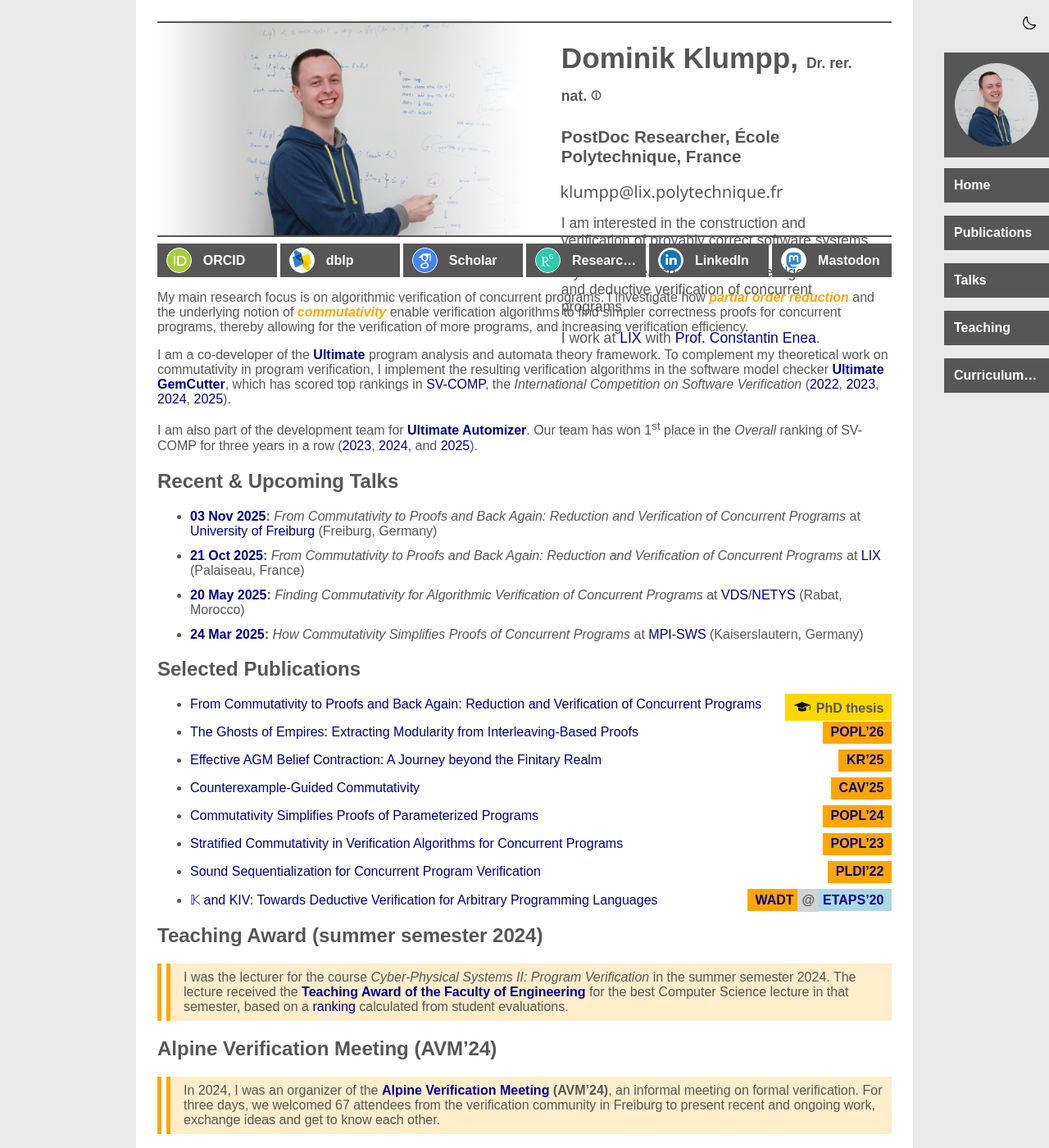
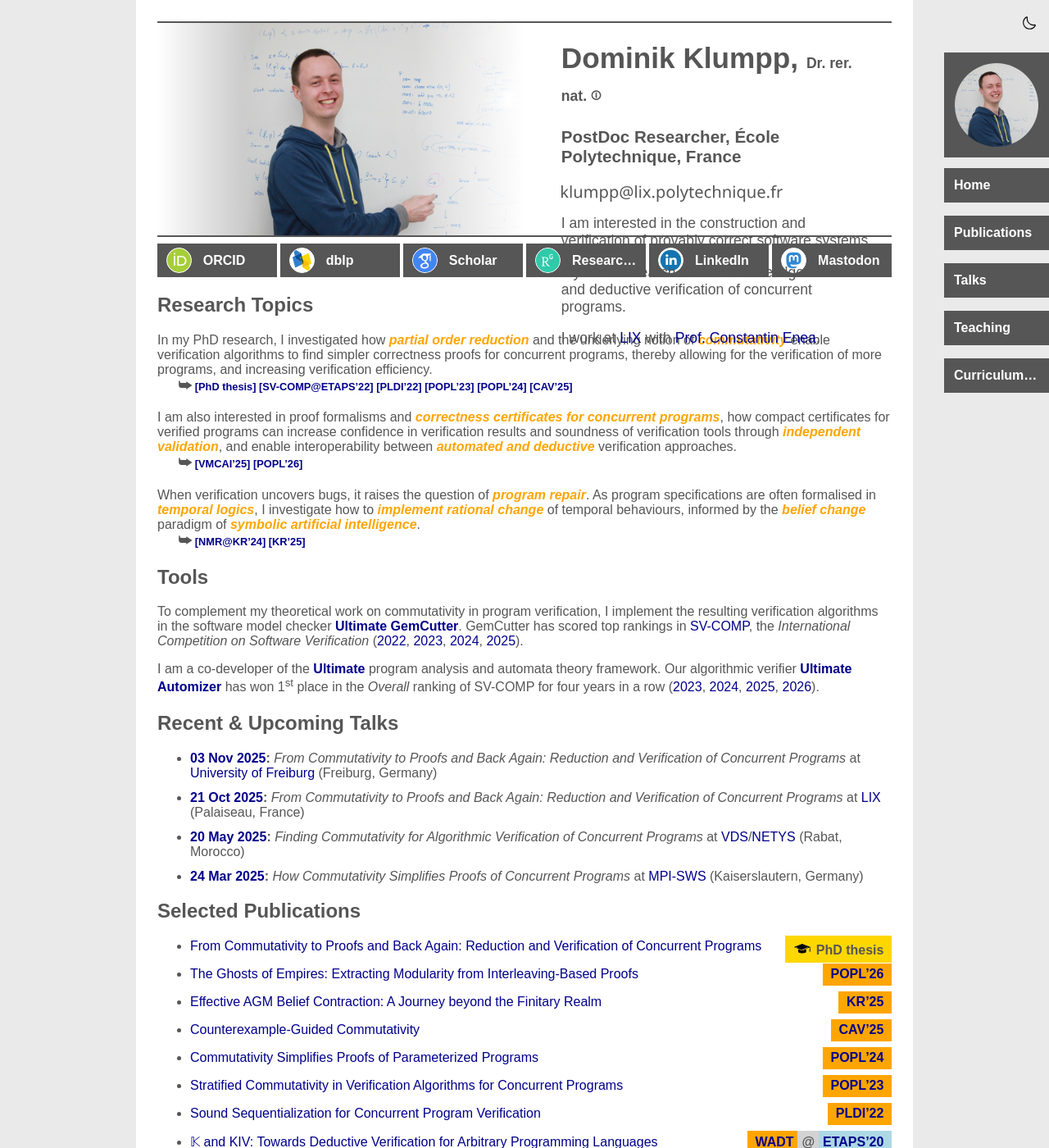
Before and after one commit to maul-esel/personal-website, a Jekyll site: the page built from index.markdown, in a window 1280 px wide and 1400 px high. Shown: the whole window at 82% size. Built offline with Jekyll 4.4.1, drawn with Linux system fonts in a browser that asks for light colours.

Commit message:
update homepage: list of research topics, tools

```diff
--- /dev/null
+++ b/_includes/reflist.markdown
@@ -0,0 +1,15 @@
+<span class="reflist">
+{%- for ref in include.references -%}
+  {%- assign pub = site.publications | find_exp: "pub", "pub.pub_id == ref" %}
+  {%- if pub.workshop -%}
+    {%- assign venue = pub.workshop | append: '@' | append: pub.conference -%}
+  {%- elsif pub.conference -%}
+    {%- assign venue = pub.conference -%}
+  {%- elsif pub.thesis_type -%}
+    {%- assign venue = pub.thesis_type | append: ' thesis' -%}
+  {%- else -%}
+    {%- assign venue = '' -%}
+  {%- endif %}
+  <a href="{{ '/publications/#pub-' | append: pub.pub_id | relative_url }}" title="{{pub.title}}{{ venue }}">[{{venue}}]</a>
+{%- endfor %}
+</span>
--- a/index.markdown
+++ b/index.markdown
@@ -100,19 +100,43 @@ keywords: Dominik Klumpp, computer science, programming languages, formal method
 {% endfor %}
 </div>
 
-My main research focus is on algorithmic verification of concurrent programs.
-I investigate how <mark>partial order reduction</mark>
+## Research Topics
+
+In my PhD research,
+I investigated how <mark>partial order reduction</mark>
 and the underlying notion of <mark>commutativity</mark>
 enable verification algorithms to find simpler correctness proofs for concurrent programs,
 thereby allowing for the verification of more programs,
 and increasing verification efficiency.
 
+{%- assign por_references = "dissertation,svcomp22,pldi22,popl23,popl24,cav25" | split: ',' -%}
+{% include reflist.markdown references=por_references %}
+
+
+I am also interested in proof formalisms and <mark>correctness certificates for concurrent programs</mark>,
+ how compact certificates for verified programs can increase confidence in verification results and soundness of verification tools through <mark>independent validation</mark>,
+and enable interoperability between <mark>automated and deductive</mark> verification approaches.
+
+{%- assign proof_references = "vmcai25,popl26" | split: ',' -%}
+{% include reflist.markdown references=proof_references %}
+
+
+When verification uncovers bugs,
+it raises the question of <mark>program repair</mark>.
+As program specifications are often formalised in <mark>temporal logics</mark>,
+I investigate how to <mark>implement rational change</mark> of temporal behaviours,
+informed by the <mark>belief change</mark> paradigm of <mark>symbolic artificial intelligence</mark>.
+
+{%- assign ltl_references = "nmr24,kr25" | split: ',' -%}
+{% include reflist.markdown references=ltl_references %}
+
+
+## Tools
+To complement my theoretical work on commutativity in program verification, I implement the resulting verification algorithms in the software model checker [**Ultimate GemCutter**](https://ultimate-pa.org/?ui=tool&tool=gemcutter).
+GemCutter has scored top rankings in [SV-COMP](https://sv-comp.sosy-lab.org/), the _International Competition on Software Verification_ ([2022](https://sv-comp.sosy-lab.org/2022/results/results-verified/), [2023](https://sv-comp.sosy-lab.org/2023/results/results-verified/), [2024](https://sv-comp.sosy-lab.org/2024/results/results-verified/), [2025](https://sv-comp.sosy-lab.org/2025/results/results-verified/)).
+
 I am a co-developer of the [**Ultimate**](https://ultimate-pa.org/) program analysis and automata theory framework.
-To complement my theoretical work on commutativity in program verification, I implement the resulting verification algorithms in the software model checker [**Ultimate GemCutter**](https://ultimate-pa.org/?ui=tool&tool=gemcutter),
-which has scored top rankings in [SV-COMP](https://sv-comp.sosy-lab.org/), the _International Competition on Software Verification_ ([2022](https://sv-comp.sosy-lab.org/2022/results/results-verified/), [2023](https://sv-comp.sosy-lab.org/2023/results/results-verified/), [2024](https://sv-comp.sosy-lab.org/2024/results/results-verified/), [2025](https://sv-comp.sosy-lab.org/2025/results/results-verified/)).
-
-I am also part of the development team for [**Ultimate Automizer**](https://ultimate-pa.org/?ui=tool&tool=automizer).
-Our team has won 1<sup>st</sup> place in the _Overall_ ranking of SV-COMP for three years in a row ([2023](https://sv-comp.sosy-lab.org/2023/results/results-verified/), [2024](https://sv-comp.sosy-lab.org/2024/results/results-verified/), and [2025](https://sv-comp.sosy-lab.org/2023/results/results-verified/)).
+Our algorithmic verifier [**Ultimate Automizer**](https://ultimate-pa.org/?ui=tool&tool=automizer) has won 1<sup>st</sup> place in the _Overall_ ranking of SV-COMP for four years in a row ([2023](https://sv-comp.sosy-lab.org/2023/results/results-verified/), [2024](https://sv-comp.sosy-lab.org/2024/results/results-verified/), [2025](https://sv-comp.sosy-lab.org/2023/results/results-verified/), [2026](https://sv-comp.sosy-lab.org/2026/results/results-verified/)).
 
 ## Recent & Upcoming Talks
 
--- a/style/default.scss
+++ b/style/default.scss
@@ -506,6 +506,26 @@ mark {
   }
 }
 
+.reflist {
+  display: block;
+  width: 100%;
+  padding-left: 2em;
+  margin-bottom: 1.5em;
+  font-size: 0.8em;
+  font-weight: bold;
+
+  &::before {
+    display: inline;
+    content: "\2BA9";
+    font-weight: bold;
+    font-size: 1.4em;
+  }
+
+  & + * {
+    clear: both;
+  }
+}
+
 
 // ********************************************************
 //  Publication list
```
